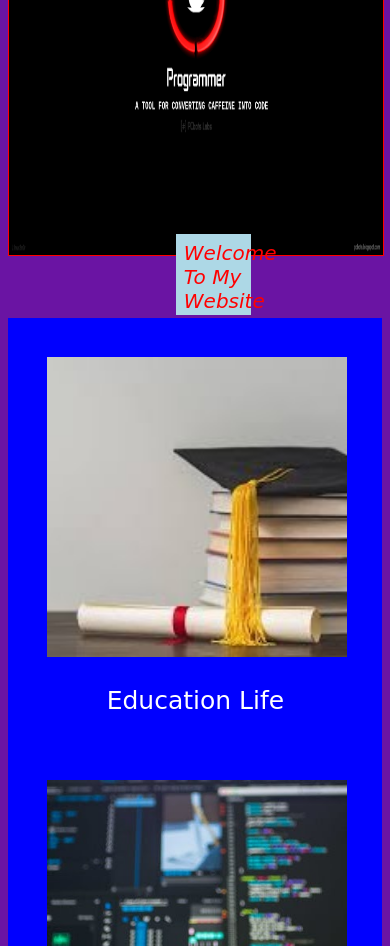
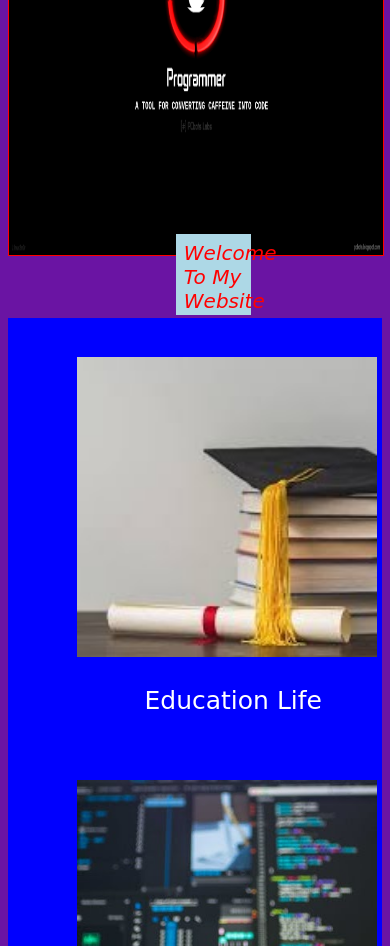
Before and after one commit to miyad-islam/website, a plain HTML site: page index.html in a window 390 px wide. Shown: the part 154-1100 px from the top of the page. Drawn offline with Linux system fonts and the light colour scheme.

Commit message:
Update mycv.css
All goes to same for mobile version

```diff
--- a/mycv.css
+++ b/mycv.css
@@ -76,8 +76,9 @@ padding: 10% 0% 2% 10%;
 @media screen and (max-width: 800px) {
   .cl {
 
-    width: auto;
+    width: 100%;
     padding: 20px;
+    Padding-left:15%;
   }
 }
 #ed{
```
